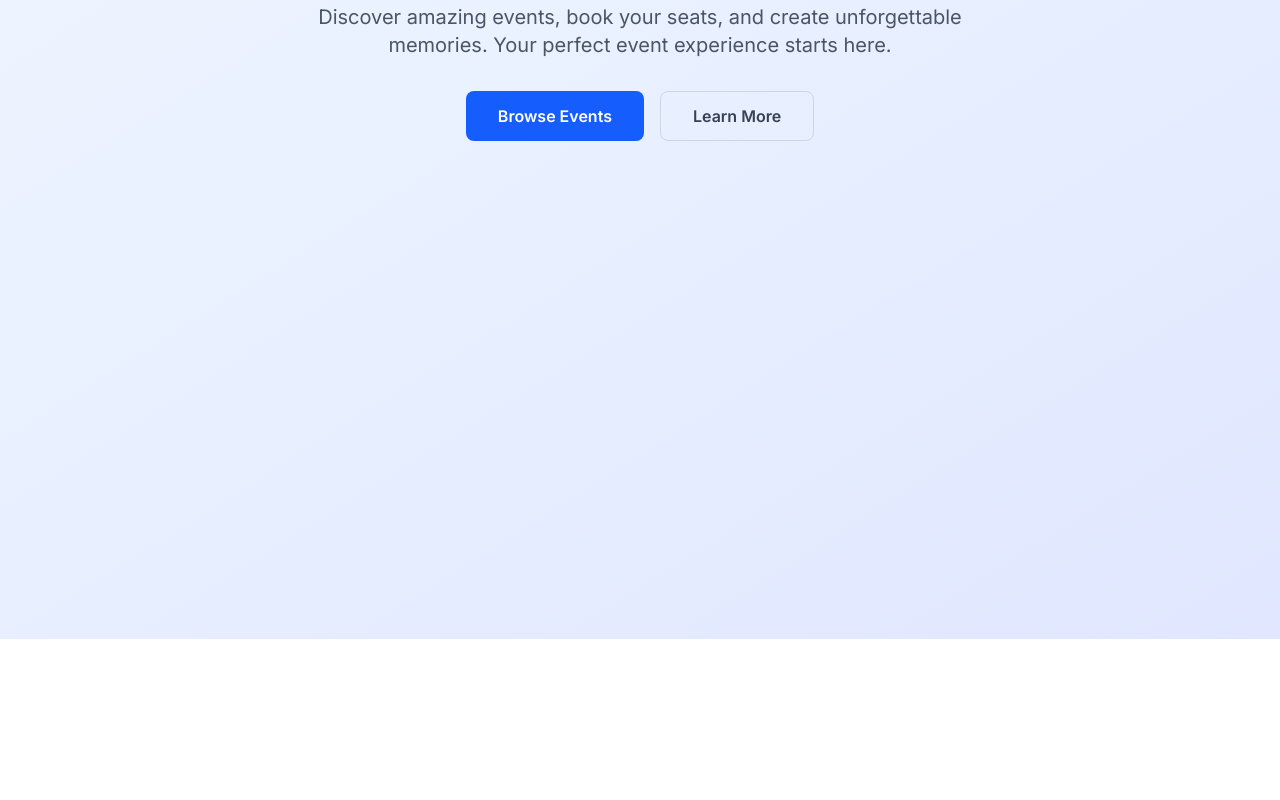
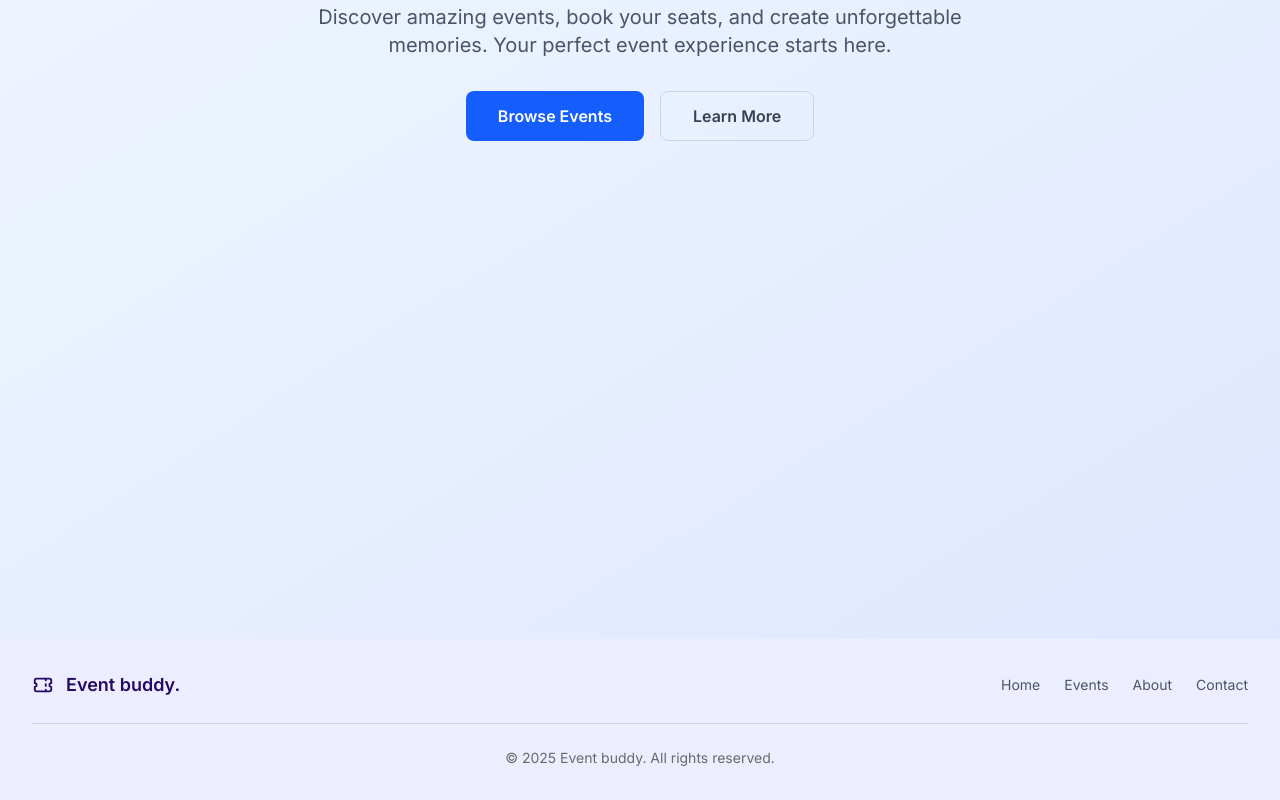
Before and after one commit to Foysal-Munsy/EventBuddy-Frontend, a Next.js app: page / in a window 1280 px wide. Shown: the part 225-1025 px from the top of the page. Before the commit the page ends 864 px from the top, so only its background shows below. Built offline with nearby package versions, Linux system fonts and the light colour scheme.

Commit message:
[added] added intial footer.

```diff
--- /dev/null
+++ b/app/components/layout/Footer.tsx
@@ -0,0 +1,44 @@
+import Link from 'next/link';
+import { HiOutlineTicket } from 'react-icons/hi';
+
+export default function Footer() {
+  const navLinks = [
+    { href: '/', label: 'Home' },
+    { href: '/events', label: 'Events' },
+    { href: '/about', label: 'About' },
+    { href: '/contact', label: 'Contact' },
+  ];
+
+  return (
+    <footer className=" bg-[#ECEEFF]">
+      <div className="max-w-7xl mx-auto px-4 sm:px-6 lg:px-8 py-8 ">
+        <div className="flex items-center justify-between">
+          {/* Left: Logo */}
+          <Link href="/" className="flex items-center space-x-3">
+            <HiOutlineTicket size={22} className="text-(--primary)" aria-hidden />
+            <span className="text-lg font-semibold" style={{ color: 'var(--primary)' }}>
+              Event buddy.
+            </span>
+          </Link>
+
+          {/* Right: Nav Items */}
+          <nav className="flex items-center space-x-6">
+            {navLinks.map((link) => (
+              <Link key={link.href} href={link.href} className="text-sm text-gray-600 hover:text-(--primary)">
+                {link.label}
+              </Link>
+            ))}
+          </nav>
+        </div>
+
+        {/* Break / divider */}
+        <div className="my-6" style={{ height: 1, backgroundColor: 'rgba(44,37,117,0.129)' }} />
+
+        {/* Copyright */}
+        <div className="text-center text-sm" style={{ color: '#6A6A6A' }}>
+          © 2025 Event buddy. All rights reserved.
+        </div>
+      </div>
+    </footer>
+  );
+}
--- a/app/components/layout/Navbar.tsx
+++ b/app/components/layout/Navbar.tsx
@@ -29,7 +29,7 @@
                 <HiOutlineTicket size={28} className="text-(--primary)" aria-hidden />
               </div>
               <span className="text-xl font-bold" style={{ color: 'var(--primary)' }}>
-                EventBuddy
+                Event buddy.
               </span>
             </Link>
           </div>
--- a/app/layout.tsx
+++ b/app/layout.tsx
@@ -2,6 +2,7 @@
 import { Inter } from 'next/font/google';
 import './globals.css';
 import Navbar from './components/layout/Navbar';
+import Footer from './components/layout/Footer';
 
 const inter = Inter({ subsets: ['latin'] });
 
@@ -18,9 +19,10 @@
   return (
     <html lang="en">
       <body className={inter.className}>
-        <div className="min-h-screen bg-gray-50">
+        <div className="min-h-screen bg-gray-50 flex flex-col">
           <Navbar />
-          <main>{children}</main>
+          <main className="flex-1">{children}</main>
+          <Footer />
         </div>
       </body>
     </html>
```
